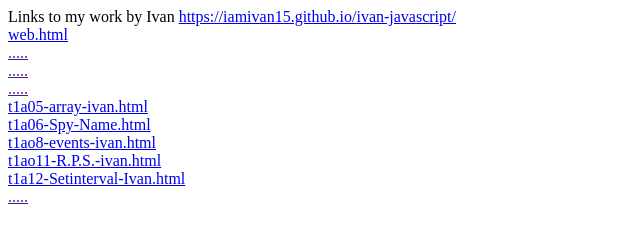
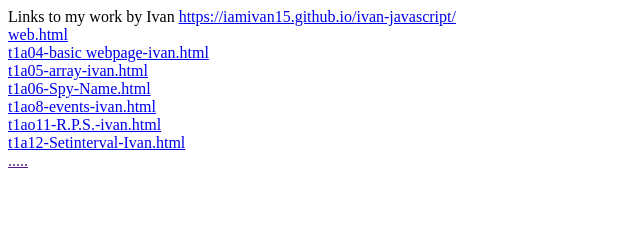
Before and after one commit to iamivan15/ivan-javascript, a plain HTML site: page index.html in a window 1280 px wide. Shown: the whole page, without its empty margins (0-640 px from the left). Drawn offline with Linux system fonts and the light colour scheme.

Commit message:
Update index.html

```diff
--- a/index.html
+++ b/index.html
@@ -5,11 +5,7 @@ Links to my work by Ivan
 
 <a href="web.html">web.html</a><br>
 
-<a href="">.....</a><br>
-
-<a href="">.....</a><br>
-
-<a href="">.....</a><br>
+<a href="t1a04-basic webpage-ivan.html">t1a04-basic webpage-ivan.html</a><br>
 
 <a href="t1a05-array-ivan.html">t1a05-array-ivan.html</a><br>
 
```
